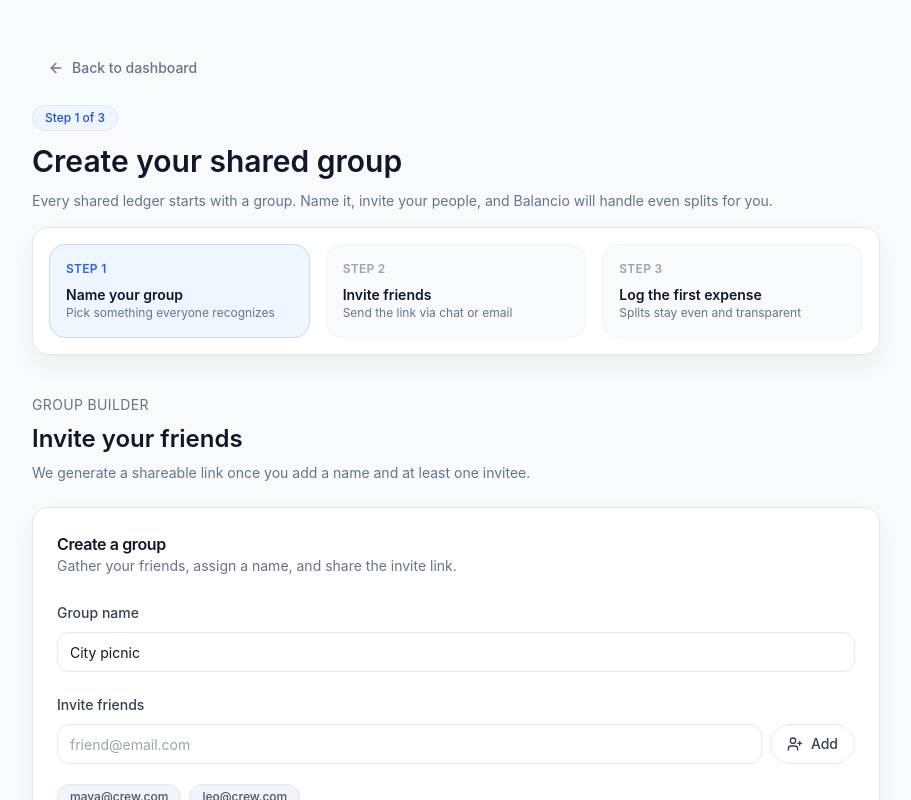
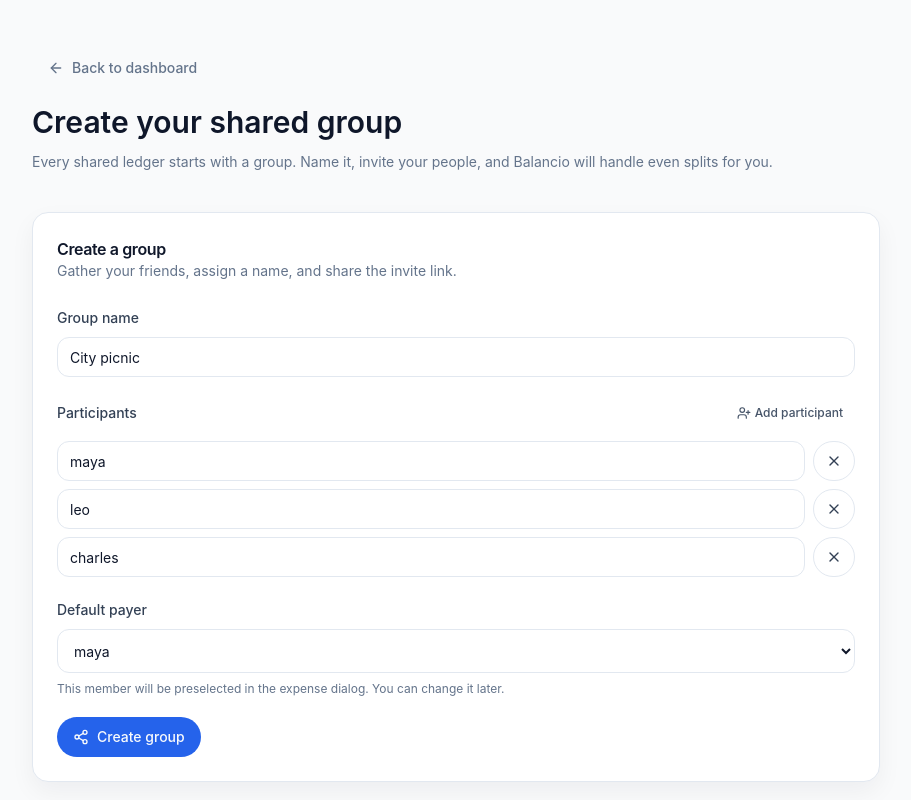
Before and after one commit to Carlosagdu/balancio, a Next.js app: page /groups/new in a window 1280 px wide. Shown: the top 800 px of the page, without its empty margins (184-1095 px from the left). Built offline with nearby package versions, Linux system fonts and the light colour scheme.

Commit message:
Add participants input section

```diff
--- a/app/groups/new/page.tsx
+++ b/app/groups/new/page.tsx
@@ -4,9 +4,7 @@ import { useState } from "react";
 import Link from "next/link";
 import { ArrowLeft, CheckCircle2, UsersRound } from "lucide-react";
 import { CreateGroupCard } from "@/components/create-group-card";
-import { Badge } from "@/components/ui/badge";
 import { Button } from "@/components/ui/button";
-import { Card, CardContent } from "@/components/ui/card";
 
 const steps = [
   {
@@ -24,12 +22,6 @@ const steps = [
 ];
 
 export default function NewGroupPage() {
-  const [currentStep, setCurrentStep] = useState(1);
-  const totalSteps = steps.length;
-
-  const handleBack = () => setCurrentStep((prev) => Math.max(prev - 1, 1));
-  const handleNext = () => setCurrentStep((prev) => Math.min(prev + 1, totalSteps));
-
   return (
     <main className="mx-auto flex w-full max-w-4xl flex-col gap-10 px-4 py-10 sm:px-6 lg:py-12">
       <div className="flex flex-col gap-4">
@@ -39,73 +31,16 @@ export default function NewGroupPage() {
           </Link>
         </Button>
         <div className="space-y-3">
-          <Badge className="bg-blue-50 text-blue-700 dark:bg-blue-500/20 dark:text-blue-200">
-            Step {currentStep} of {totalSteps}
-          </Badge>
           <h1 className="text-3xl font-semibold text-slate-900 dark:text-slate-100">Create your shared group</h1>
           <p className="text-sm text-slate-500 dark:text-slate-400">
             Every shared ledger starts with a group. Name it, invite your people, and Balancio will handle
             even splits for you.
           </p>
         </div>
-        <Card>
-          <CardContent className="grid gap-4 p-4 sm:grid-cols-3">
-            {steps.map((step, index) => {
-              const stepNumber = index + 1;
-              const isActive = stepNumber === currentStep;
-              const isCompleted = stepNumber < currentStep;
-
-              return (
-                <button
-                  key={step.title}
-                  type="button"
-                  className={`rounded-2xl border p-4 text-left transition ${
-                    isActive
-                      ? "border-blue-200 bg-blue-50 dark:border-blue-500/40 dark:bg-blue-500/10"
-                      : isCompleted
-                        ? "border-emerald-200 bg-emerald-50 dark:border-emerald-500/30 dark:bg-emerald-500/10"
-                        : "border-slate-100 bg-slate-50 dark:border-slate-800 dark:bg-slate-900"
-                  }`}
-                  onClick={() => setCurrentStep(stepNumber)}
-                >
-                  <div className="flex items-center gap-2 text-xs font-semibold uppercase tracking-wide">
-                    {isCompleted ? (
-                      <>
-                        <CheckCircle2 className="h-3.5 w-3.5 text-emerald-600" />
-                        <span className="text-emerald-600">Done</span>
-                      </>
-                    ) : (
-                      <span className={isActive ? "text-blue-600" : "text-slate-400 dark:text-slate-500"}>
-                        Step {stepNumber}
-                      </span>
-                    )}
-                  </div>
-                  <p className="mt-2 text-sm font-semibold text-slate-900 dark:text-slate-100">{step.title}</p>
-                  <p className="text-xs text-slate-500 dark:text-slate-400">{step.detail}</p>
-                </button>
-              );
-            })}
-          </CardContent>
-        </Card>
       </div>
 
       <section className="space-y-6">
-        <div className="flex flex-col gap-2">
-          <p className="text-sm uppercase tracking-wide text-slate-500 dark:text-slate-400">Group builder</p>
-          <h2 className="text-2xl font-semibold text-slate-900 dark:text-slate-100">Invite your friends</h2>
-          <p className="text-sm text-slate-500 dark:text-slate-400">
-            We generate a shareable link once you add a name and at least one invitee.
-          </p>
-        </div>
         <CreateGroupCard />
-        <div className="flex flex-wrap gap-3">
-          <Button variant="outline" onClick={handleBack} disabled={currentStep === 1}>
-            Back
-          </Button>
-          <Button onClick={handleNext} disabled={currentStep === totalSteps}>
-            Next step
-          </Button>
-        </div>
         <div className="flex items-center gap-3 rounded-2xl border border-slate-100 bg-white p-4 text-sm text-slate-600 shadow-sm dark:border-slate-800 dark:bg-slate-900 dark:text-slate-300">
           <UsersRound className="h-5 w-5 text-slate-400 dark:text-slate-500" />
           Everyone you invite becomes a member automatically. They can add expenses immediately—no email/password
--- a/components/create-group-card.tsx
+++ b/components/create-group-card.tsx
@@ -1,39 +1,72 @@
 "use client";
 
-import { useState } from "react";
+import { useEffect, useMemo, useState } from "react";
 import { useRouter } from "next/navigation";
-import { Badge } from "@/components/ui/badge";
 import { Button } from "@/components/ui/button";
 import { Card, CardContent, CardDescription, CardHeader, CardTitle } from "@/components/ui/card";
 import { Input } from "@/components/ui/input";
-import { CheckCircle2, Copy, Share2, UserPlus } from "lucide-react";
+import { CheckCircle2, Copy, Share2, UserPlus, X } from "lucide-react";
 
-//TODO remove default members and update logic to actual members
-const defaultMembers = ["maya@crew.com", "leo@crew.com"];
+const defaultMembers = ["maya", "leo", "charles"];
+const initialParticipantFields = 3;
+const minParticipants = 1;
 
 export function CreateGroupCard() {
   const router = useRouter();
   const [groupName, setGroupName] = useState("City picnic");
-  const [memberInput, setMemberInput] = useState("");
-  const [members, setMembers] = useState<string[]>(defaultMembers);
+  const [participants, setParticipants] = useState<string[]>(() => {
+    if (defaultMembers.length >= initialParticipantFields) return defaultMembers;
+    const padded = [...defaultMembers];
+    while (padded.length < initialParticipantFields) {
+      padded.push("");
+    }
+    return padded;
+  });
   const [shareLink, setShareLink] = useState("");
   const [feedback, setFeedback] = useState("");
   const [copied, setCopied] = useState(false);
   const [isSubmitting, setIsSubmitting] = useState(false);
   const [status, setStatus] = useState<"idle" | "success" | "error">("idle");
+  const [defaultPayer, setDefaultPayer] = useState("");
 
-  const handleAddMember = () => {
-    if (!memberInput.trim()) {
-      setFeedback("Add a friend's email to invite them.");
+  const activeParticipants = useMemo(
+    () =>
+      participants
+        .map((email) => email.trim())
+        .filter(Boolean)
+        .filter((value, index, self) => self.indexOf(value) === index),
+    [participants]
+  );
+
+  useEffect(() => {
+    if (activeParticipants.length === 0) {
+      if (defaultPayer) {
+        setDefaultPayer("");
+      }
       return;
     }
-    if (members.includes(memberInput.trim())) {
-      setFeedback("Already on the invite list.");
-      return;
+    if (!defaultPayer || !activeParticipants.includes(defaultPayer)) {
+      setDefaultPayer(activeParticipants[0]);
     }
-    setMembers((prev) => [...prev, memberInput.trim()]);
-    setMemberInput("");
-    setFeedback("");
+  }, [activeParticipants, defaultPayer]);
+
+  const handleParticipantChange = (index: number, value: string) => {
+    setParticipants((prev) => {
+      const next = [...prev];
+      next[index] = value;
+      return next;
+    });
+  };
+
+  const handleAddParticipantField = () => {
+    setParticipants((prev) => [...prev, ""]);
+  };
+
+  const handleRemoveParticipantField = (index: number) => {
+    setParticipants((prev) => {
+      if (prev.length <= minParticipants) return prev;
+      return prev.filter((_, i) => i !== index);
+    });
   };
 
   const handleCreateGroup = async (event: React.FormEvent<HTMLFormElement>) => {
@@ -43,7 +76,9 @@ export function CreateGroupCard() {
       setStatus("error");
       return;
     }
-    if (members.length === 0) {
+    const invites = participants.map((email) => email.trim()).filter(Boolean);
+    const uniqueInvites = Array.from(new Set(invites));
+    if (uniqueInvites.length === 0) {
       setFeedback("Invite at least one friend to start the split.");
       setStatus("error");
       return;
@@ -55,7 +90,7 @@ export function CreateGroupCard() {
       const response = await fetch("/api/groups", {
         method: "POST",
         headers: { "Content-Type": "application/json" },
-        body: JSON.stringify({ name: groupName, invitees: members })
+        body: JSON.stringify({ name: groupName, invitees: uniqueInvites, defaultPayer: defaultPayer || null })
       });
 
       if (!response.ok) {
@@ -114,34 +149,61 @@ export function CreateGroupCard() {
               onChange={(event) => setGroupName(event.target.value)}
             />
           </div>
-          <div className="space-y-2">
-            <label className="text-sm font-medium text-slate-700 dark:text-slate-200" htmlFor="friend-email">
-              Invite friends
-            </label>
-            <div className="flex flex-col gap-2 sm:flex-row">
-              <Input
-                id="friend-email"
-                placeholder="friend@email.com"
-                value={memberInput}
-                onChange={(event) => setMemberInput(event.target.value)}
-              />
-              <Button type="button" variant="outline" className="w-full sm:w-auto" onClick={handleAddMember}>
-                <UserPlus className="mr-2 h-4 w-4" />
-                Add
+          <div className="space-y-3">
+            <div className="flex items-center justify-between">
+              <label className="text-sm font-medium text-slate-700 dark:text-slate-200" htmlFor="participant-0">
+                Participants
+              </label>
+              <Button type="button" variant="ghost" size="sm" className="gap-1 text-xs" onClick={handleAddParticipantField}>
+                <UserPlus className="h-3.5 w-3.5" />
+                Add participant
               </Button>
             </div>
-          </div>
-
-          {members.length > 0 && (
-            <div className="flex flex-wrap gap-2">
-              {members.map((member) => (
-                <Badge key={member} className="bg-slate-100 text-slate-600 dark:bg-slate-800 dark:text-slate-300">
-                  {member}
-                </Badge>
+            <div className="space-y-2">
+              {participants.map((email, index) => (
+                <div key={`participant-${index}`} className="flex gap-2">
+                  <Input
+                    id={`participant-${index}`}
+                    placeholder="friend@email.com"
+                    value={email}
+                    onChange={(event) => handleParticipantChange(index, event.target.value)}
+                  />
+                  {participants.length > minParticipants && (
+                    <Button
+                      type="button"
+                      variant="outline"
+                      className="px-3"
+                      onClick={() => handleRemoveParticipantField(index)}
+                    >
+                      <X className="h-4 w-4" />
+                    </Button>
+                  )}
+                </div>
               ))}
             </div>
-          )}
-
+          </div>
+                  <div className="space-y-2">
+            <label className="text-sm font-medium text-slate-700 dark:text-slate-200" htmlFor="default-payer">
+              Default payer
+            </label>
+            <select
+              id="default-payer"
+              name="default-payer"
+              value={defaultPayer}
+              onChange={(event) => setDefaultPayer(event.target.value)}
+              className="h-11 w-full rounded-xl border border-slate-200 bg-white px-3 text-sm text-slate-900 outline-none transition focus:border-blue-500 focus:ring-2 focus:ring-blue-200 dark:border-slate-700 dark:bg-slate-900 dark:text-slate-100"
+            >
+              <option value="">Select a member</option>
+              {activeParticipants.map((value) => (
+                <option key={value} value={value}>
+                  {value}
+                </option>
+              ))}
+            </select>
+            <p className="text-xs text-slate-500 dark:text-slate-400">
+              This member will be preselected in the expense dialog. You can change it later.
+            </p>
+          </div>
           {feedback && (
             <p
               className={`text-sm ${
```
